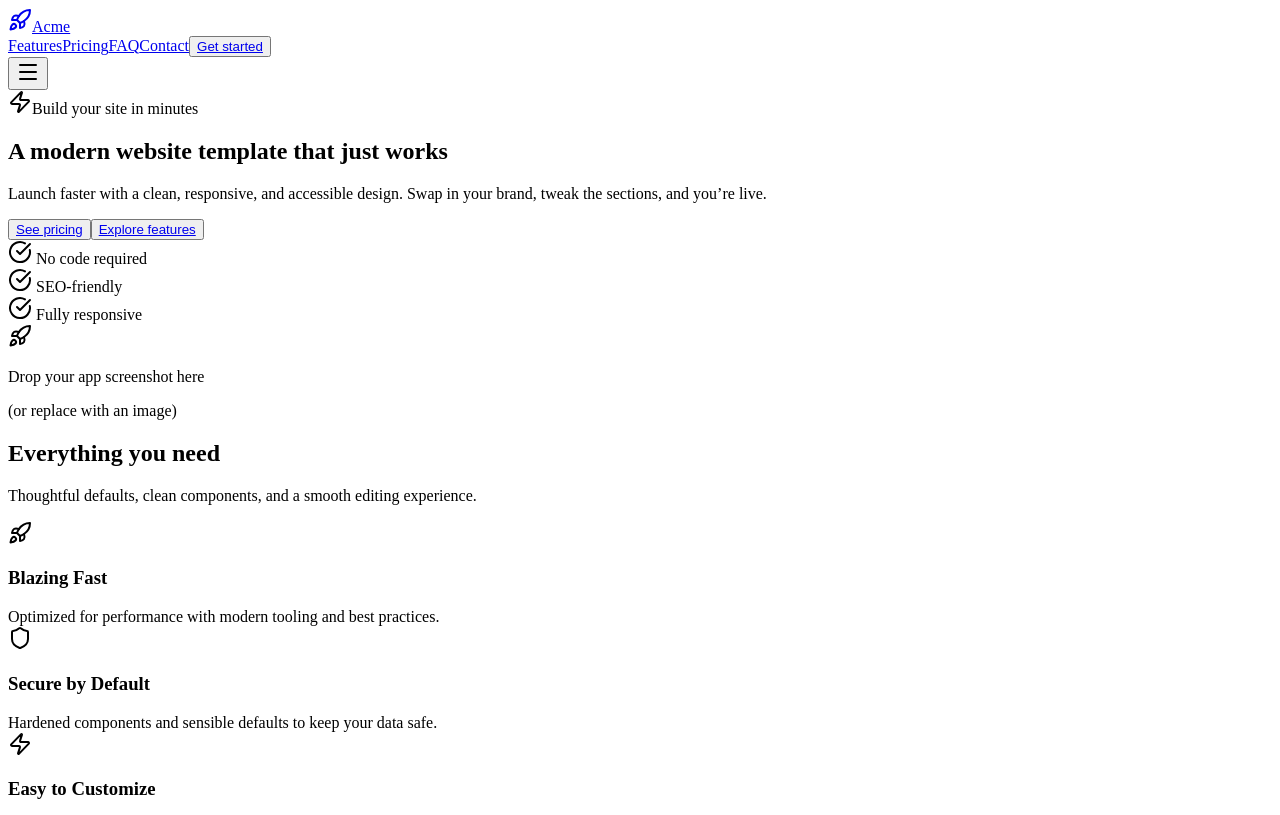
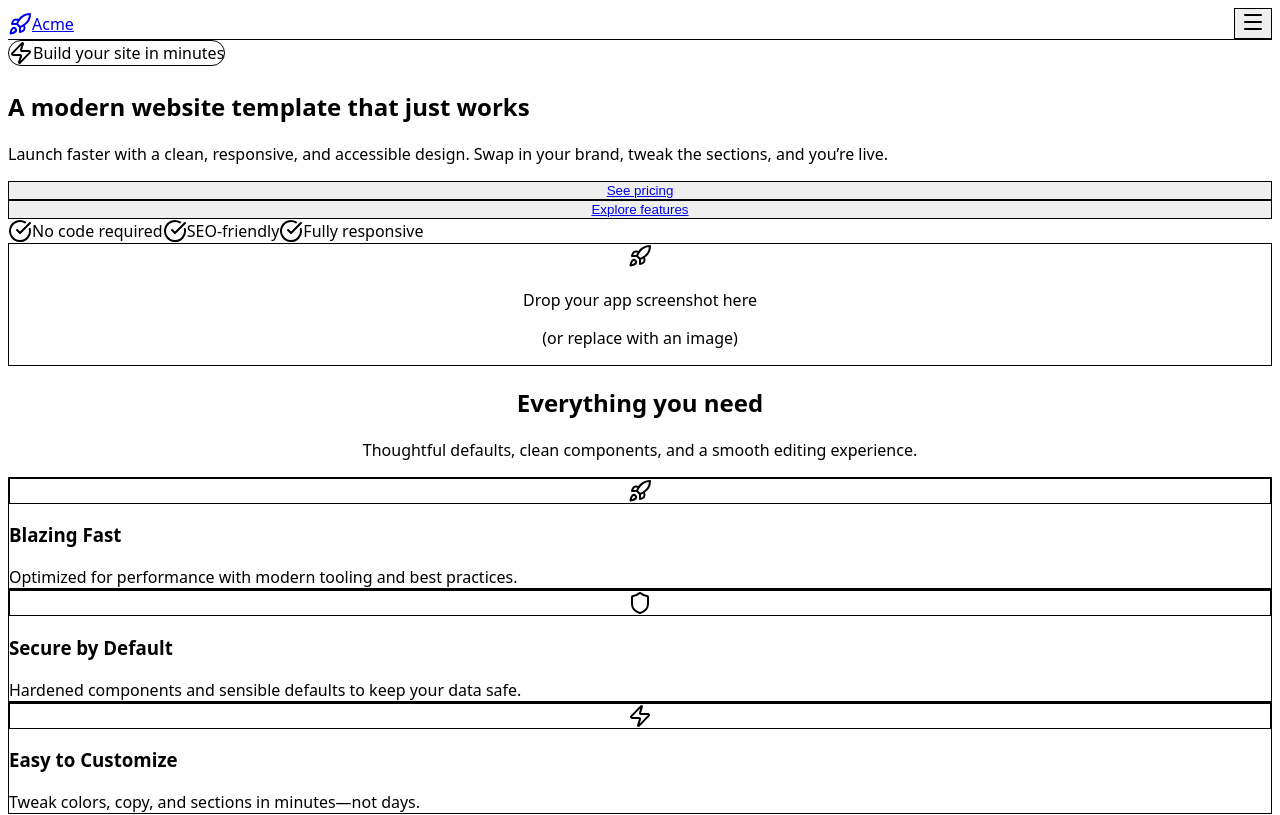
Before and after one commit to IamEndo/site, a Next.js app: page / in a window 1280 px wide. Shown: the top 815 px of the page. Built offline with nearby package versions, Linux system fonts and the light colour scheme.

Commit message:
Update and rename layout.tsx: to layout.tsx

```diff
--- /dev/null
+++ b/app/layout.tsx
@@ -0,0 +1,17 @@
+// app/layout.tsx
+import "./globals.css";
+
+export const metadata = {
+  title: "My Site",
+  description: "Launched on Railway",
+};
+
+export default function RootLayout({
+  children,
+}: Readonly<{ children: React.ReactNode }>) {
+  return (
+    <html lang="en">
+      <body>{children}</body>
+    </html>
+  );
+}
```
